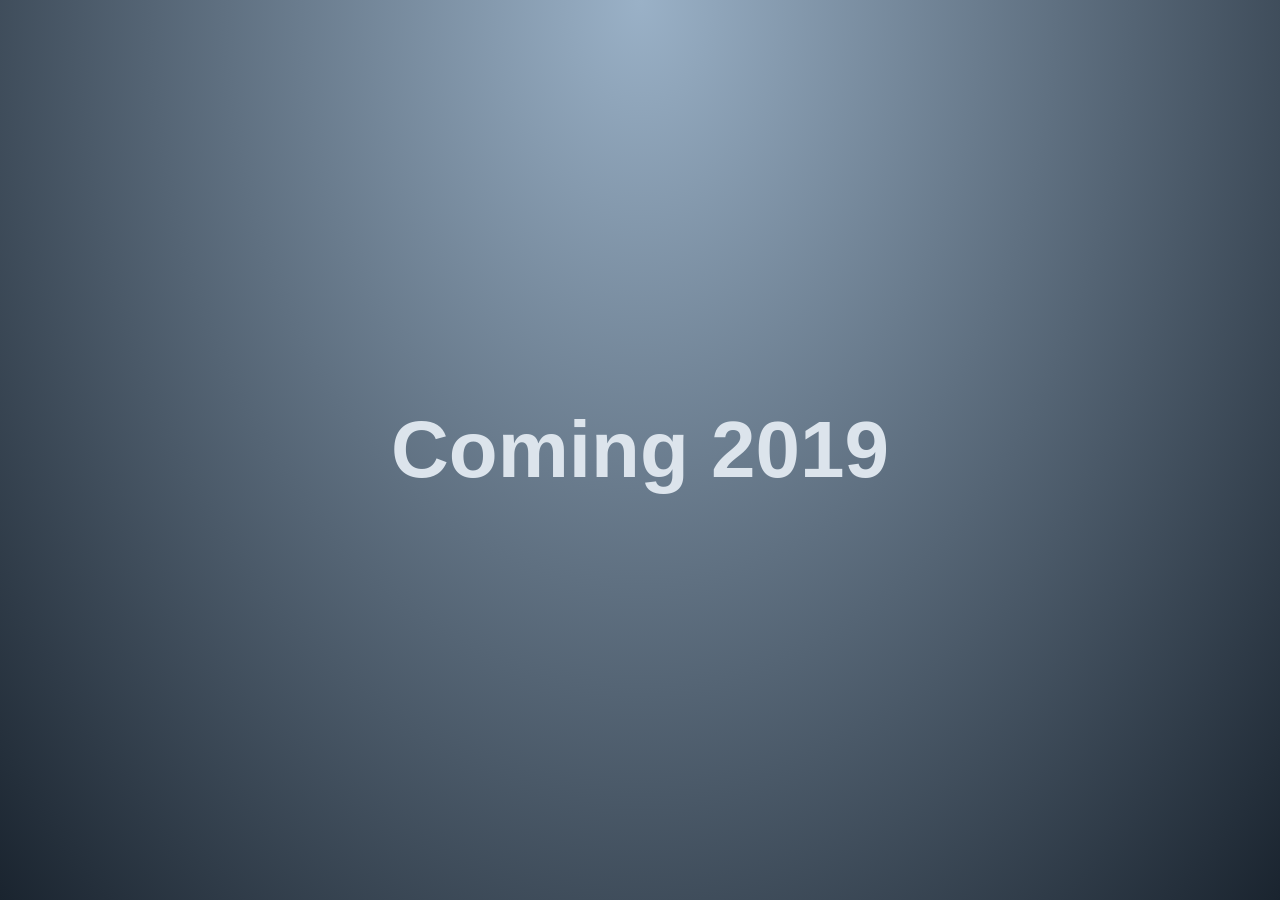
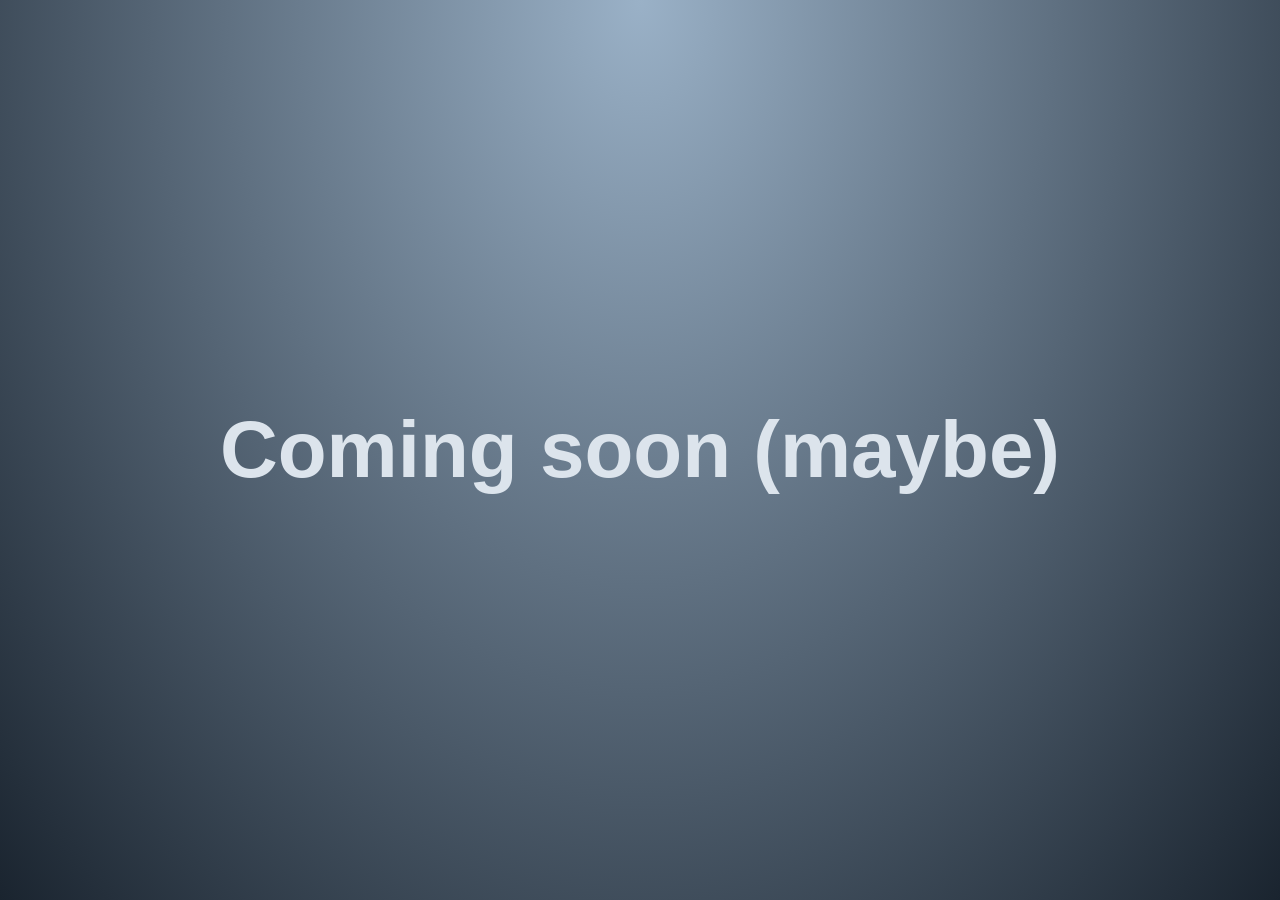
Before and after one commit to justinslack/justinslack.com, a Jekyll site: the page index.html, which Jekyll copies as it is, in a window 1280 px wide. Built offline with Jekyll 4.4.1, drawn with Linux system fonts in a browser that asks for light colours.

Commit message:
index update

```diff
--- a/index.html
+++ b/index.html
@@ -1 +1 @@
-<!DOCTYPE html><html lang="en"><head> <title>Justin Slack :: 2019</title> <meta charset="utf-8"> <meta http-equiv="X-UA-Compatible" content="IE=edge"> <meta name="viewport" content="width=device-width, initial-scale=1"> <meta name="description" content="Web site of Justin Slack"><link rel="apple-touch-icon" sizes="180x180" href="/apple-touch-icon.png"> <link rel="icon" type="image/png" sizes="32x32" href="/favicon-32x32.png"> <link rel="icon" type="image/png" sizes="16x16" href="/favicon-16x16.png"> <link rel="manifest" href="/site.webmanifest"> <link rel="mask-icon" href="/safari-pinned-tab.svg" color="#5bbad5"> <meta name="msapplication-TileColor" content="#da532c"> <meta name="theme-color" content="#ffffff"> <style>html, body{margin: 0; font-family: sans-serif;}div{align-items: center; display: flex; justify-content: center; width: 100vw; height: 100vh; background-image: -webkit-radial-gradient(ellipse farthest-corner at center top, #9ab1c7 0%, #1a242f 100%); background-image: radial-gradient(ellipse farthest-corner at center top, #9ab1c7 0%, #1a242f 100%);}h1{color: #dce4ec; font-size: 5rem; line-height: 1.5; margin: 0; padding: 0 2rem;}</style></head><body><div><h1>Coming 2019</h1></div><script>"serviceWorker"in navigator&&window.addEventListener("load",function(){navigator.serviceWorker.register("/service-worker.js")});</script></body></html>
+<!DOCTYPE html><html lang="en"><head> <title>Justin Slack :: Soon</title> <meta charset="utf-8"> <meta http-equiv="X-UA-Compatible" content="IE=edge"> <meta name="viewport" content="width=device-width, initial-scale=1"> <meta name="description" content="Web site of Justin Slack"><link rel="apple-touch-icon" sizes="180x180" href="/apple-touch-icon.png"> <link rel="icon" type="image/png" sizes="32x32" href="/favicon-32x32.png"> <link rel="icon" type="image/png" sizes="16x16" href="/favicon-16x16.png"> <link rel="manifest" href="/site.webmanifest"> <link rel="mask-icon" href="/safari-pinned-tab.svg" color="#5bbad5"> <meta name="msapplication-TileColor" content="#da532c"> <meta name="theme-color" content="#ffffff"> <style>html, body{margin: 0; font-family: sans-serif;}div{align-items: center; display: flex; justify-content: center; width: 100vw; height: 100vh; background-image: -webkit-radial-gradient(ellipse farthest-corner at center top, #9ab1c7 0%, #1a242f 100%); background-image: radial-gradient(ellipse farthest-corner at center top, #9ab1c7 0%, #1a242f 100%);}h1{color: #dce4ec; font-size: 5rem; line-height: 1.5; margin: 0; padding: 0 2rem;}</style></head><body> <div> <h1>Coming soon (maybe)</h1></div><script src="initial.js"></script></body></html>
```
